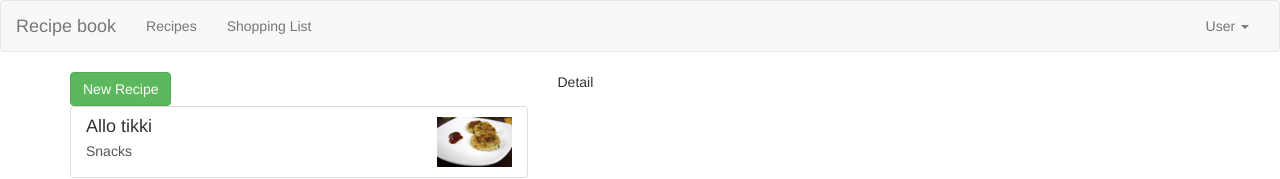
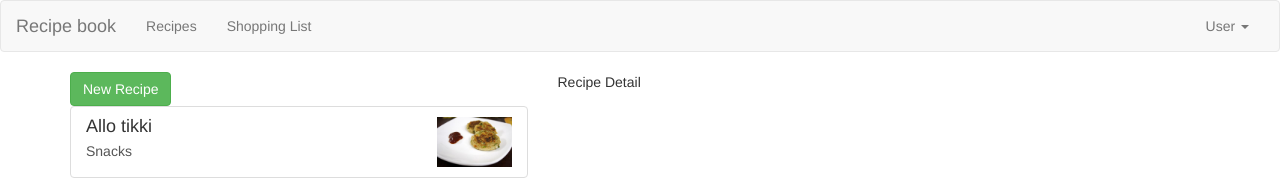
Before and after one commit to mehakdua/recipeapp, an Angular app: page / in a window 1280 px wide. Shown: the top 179 px of the page. Built offline with nearby package versions, Linux system fonts and the light colour scheme.

Commit message:
add recipe detail

```diff
--- a/src/app/app.module.ts
+++ b/src/app/app.module.ts
@@ -8,6 +8,7 @@ import { HeaderComponent } from './header.component';
 import { RecipesComponent } from './recipes/recipes.component';
 import { RecipeListComponent } from './recipes/recipe-list/recipe-list.component';
 import { RecipeItemComponent } from './recipes/recipe-list/recipe-item.component';
+import { RecipeDetailComponent } from './recipes/recipe-detail/recipe-detail.component';
 
 @NgModule({
   declarations: [
@@ -15,7 +16,8 @@ import { RecipeItemComponent } from './recipes/recipe-list/recipe-item.component
     HeaderComponent,
     RecipesComponent,
     RecipeListComponent,
-    RecipeItemComponent
+    RecipeItemComponent,
+    RecipeDetailComponent
   ],
   imports: [
     BrowserModule,
--- /dev/null
+++ b/src/app/recipes/recipe-detail/recipe-detail.component.html
@@ -0,0 +1 @@
+Recipe Detail
--- /dev/null
+++ b/src/app/recipes/recipe-detail/recipe-detail.component.ts
@@ -0,0 +1,15 @@
+import { Component, OnInit,Input } from '@angular/core';
+import {Recipe} from '../recipe';
+@Component({
+  selector: 'rb-recipe-detail',
+  templateUrl: './recipe-detail.component.html'
+})
+export class RecipeDetailComponent implements OnInit {
+	@Input() selectedRecipe:Recipe;
+
+  constructor() { }
+
+  ngOnInit() {
+  }
+
+}
--- a/src/app/recipes/recipe-list/recipe-list.component.html
+++ b/src/app/recipes/recipe-list/recipe-list.component.html
@@ -6,7 +6,7 @@
 <div class="row">
 	<div class="col-xs-12">
 		<ul class="list-group">
-		<rb-recipe-item [recipe]="recipe"></rb-recipe-item>
+		<rb-recipe-item [recipe]="recipe" (click) = "onSelected(recipe)"></rb-recipe-item>
 		</ul>
 	</div>
 </div>
--- a/src/app/recipes/recipe-list/recipe-list.component.ts
+++ b/src/app/recipes/recipe-list/recipe-list.component.ts
@@ -1,16 +1,18 @@
-import { Component, OnInit,Input } from '@angular/core';
+import { Component,Input,EventEmitter,Output } from '@angular/core';
 import {Recipe} from '../recipe';
 import {RecipeItemComponent} from './recipe-item.component';
 @Component({
   selector: 'rb-recipe-list',
   templateUrl: './recipe-list.component.html'
 })
-export class RecipeListComponent implements OnInit {
+export class RecipeListComponent {
 	recipes:Recipe[]=[];
 	recipe=new Recipe("Allo tikki","Snacks","../../../assets/Aloo-Tikki.jpg");
-  constructor() { }
-
-  ngOnInit() {
-  }
+	@Output() selectedRecipe = new EventEmitter();
+    constructor() { }
+    onSelected(recipe:Recipe){
+    console.log(recipe.name);
+    		this.selectedRecipe.emit(recipe);
+    }
 
 }
--- a/src/app/recipes/recipes.component.html
+++ b/src/app/recipes/recipes.component.html
@@ -1,8 +1,8 @@
 <div class="row">
 	<div class="col-md-5">
-		<rb-recipe-list></rb-recipe-list>
+		<rb-recipe-list  selectedRecipe="getDetails($event)"></rb-recipe-list>
 	</div>
 	<div class="col-md-7">
-		Detail
+		<rb-recipe-detail></rb-recipe-detail>
 	</div>
 </div>
--- a/src/app/recipes/recipes.component.ts
+++ b/src/app/recipes/recipes.component.ts
@@ -1,5 +1,7 @@
 import { Component, OnInit } from '@angular/core';
+import {Recipe} from './recipe';
 import { RecipeListComponent } from './recipe-list/recipe-list.component';
+import { RecipeDetailComponent } from './recipe-detail/recipe-detail.component';
 @Component({
   selector: 'rb-recipes',
   templateUrl: './recipes.component.html'
@@ -10,5 +12,7 @@ export class RecipesComponent implements OnInit {
 
   ngOnInit() {
   }
-
+  getDetails(recipe:Recipe){
+   console.log("gg");
+  }
 }
```
Also changed, not shown: src/app/recipes/recipe-detail/recipe-detail.component.css (added).
